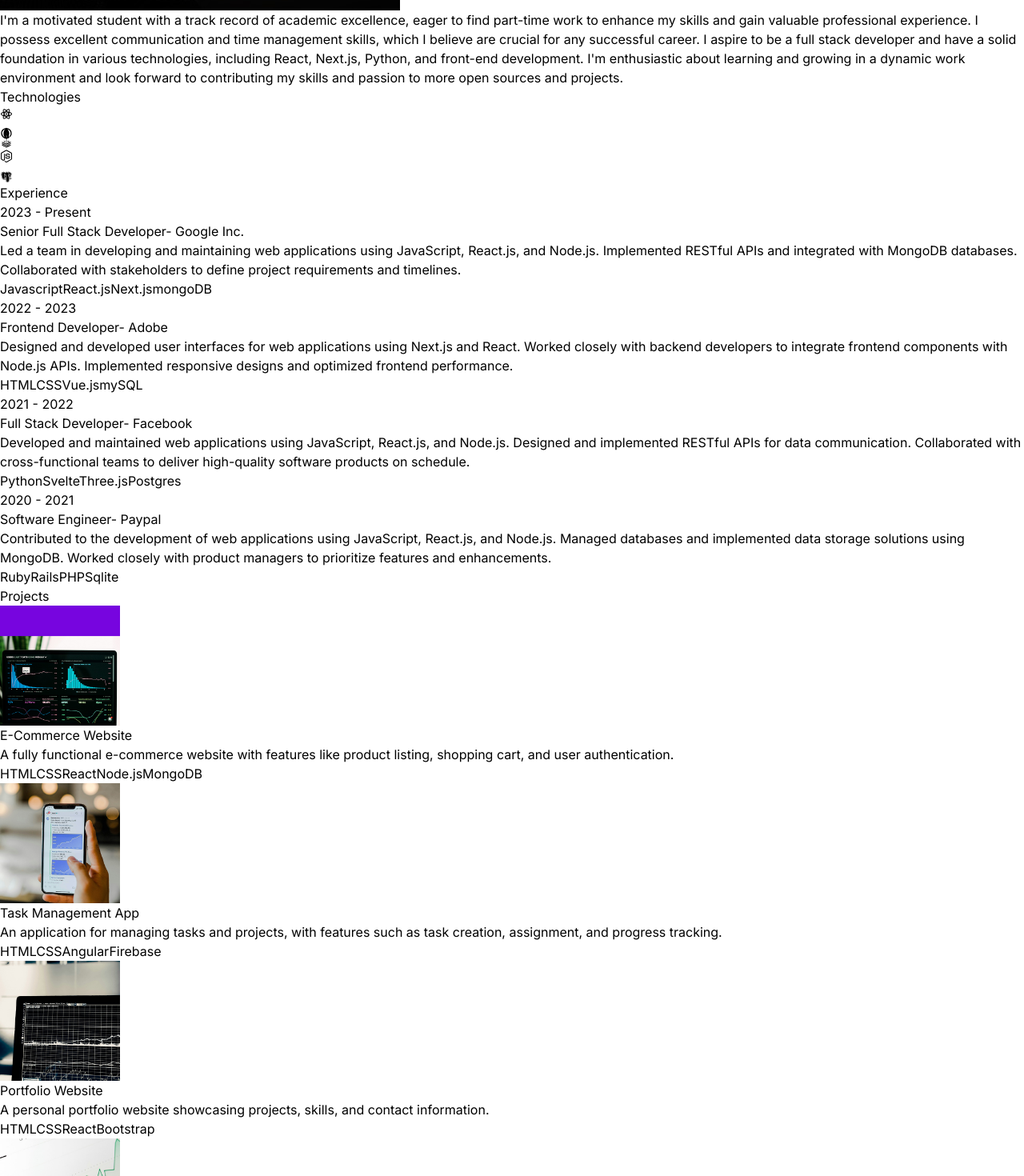
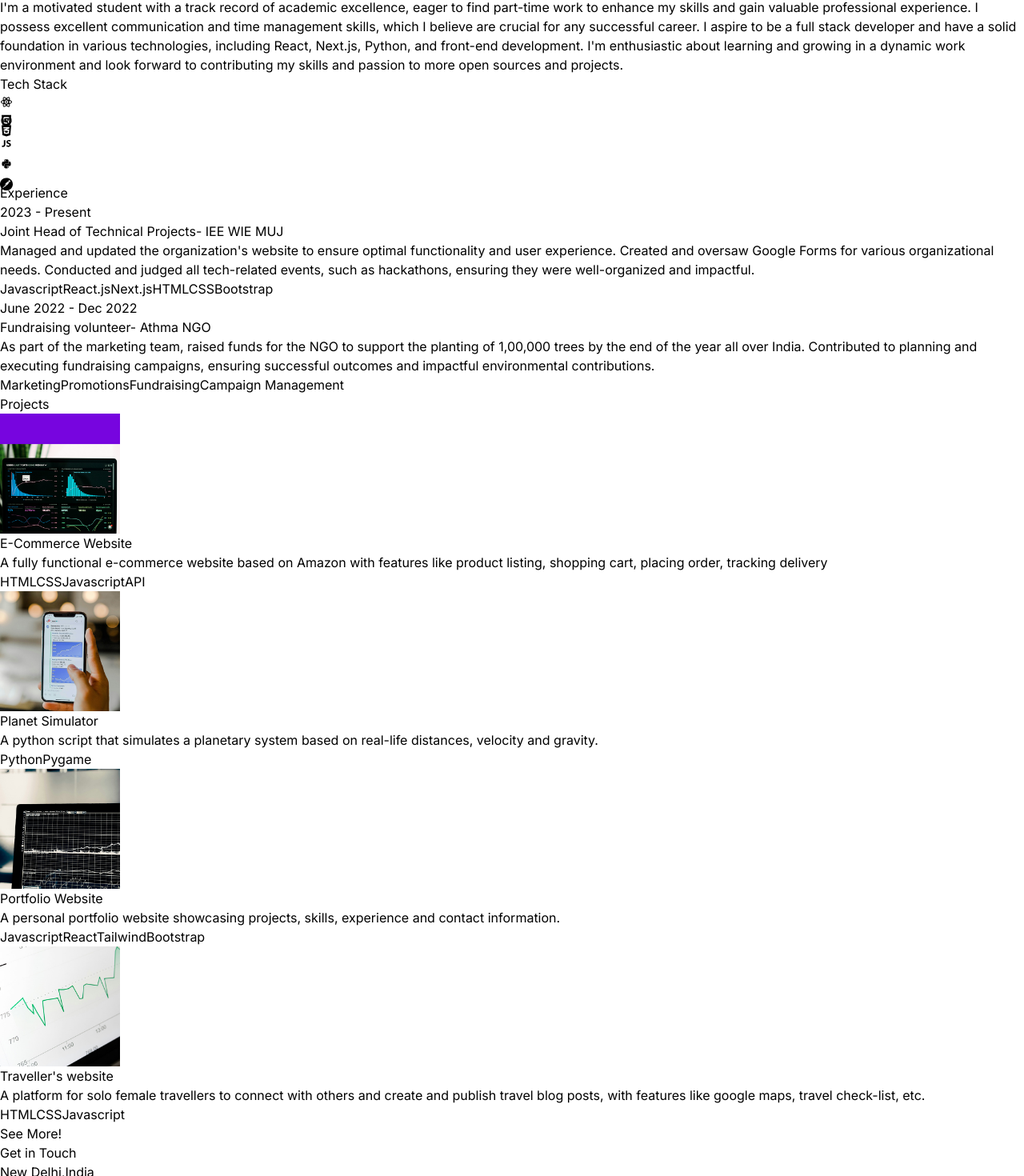
Before and after one commit to manasviwalia2812/Personal-Portfolio, a React (Vite) app: page / in a window 1280 px wide. Shown: the part 1245-2715 px from the top of the page at 80% size. Built offline with nearby package versions, Linux system fonts and the light colour scheme.

Commit message:
completed portfolio

```diff
--- a/package.json
+++ b/package.json
@@ -10,7 +10,7 @@
     "preview": "vite preview"
   },
   "dependencies": {
-    "framer-motion": "^11.3.17",
+    "framer-motion": "^11.3.19",
     "react": "^18.3.1",
     "react-dom": "^18.3.1",
     "react-icons": "^5.2.1"
--- a/src/components/Contact.jsx
+++ b/src/components/Contact.jsx
@@ -14,10 +14,7 @@ const Contact = () => {
           whileInView={{opacity:1,x:0}}
           initial={{opacity:0,x:-100}}
           transition={{duration:1}}
-          className="my-4">{CONTACT.address}</motion.p>
-        <motion.p whileInView={{opacity:1,x:0}}
-          initial={{opacity:0,x:100}}
-          transition={{duration:1}} className="my-4">{CONTACT.phoneNo}</motion.p>
+          className="mt-4 mb-2">{CONTACT.address}</motion.p>
         <a href="#" className="border-b">{CONTACT.email} </a>
       </div>
     </div>
--- a/src/components/Hero.jsx
+++ b/src/components/Hero.jsx
@@ -12,7 +12,7 @@ const container = (delay) =>({
 })
 
 const Hero = () => {
-  return <div className="border-b border-neutral-900 pb-4 lg:mb-35">
+  return <div className="border-b mt-40 border-neutral-900 pb-4 lg:mb-35">
     <div className="flex flex-wrap">
       <div className="w-full lg:w-1/2">
         <div className="flex flex-col items-center lg:items-start">
--- a/src/components/Projects.jsx
+++ b/src/components/Projects.jsx
@@ -18,12 +18,14 @@ const Projects = () => {
               initial={{opacity:0,x:-100}}
               transition={{duration:1}}
               className="w-full lg:w-1/4">
+              <a href={project.link} target="_blank" rel="noopener noreferrer">
                 <img
                   src={project.image}
                   width={150}
                   height={150}
                   alt={project.title}
                   className="mb-6 rounded"/>
+              </a>
             </motion.div>
             <motion.div
               whileInView={{opacity:1,x:0}}
@@ -38,6 +40,17 @@ const Projects = () => {
             </motion.div>
           </div>
         ))}
+        <motion.div
+          whileInView={{opacity:1,y:0}}
+          initial={{opacity:0,y:-100}}
+          transition={{duration:1.5}}
+          className="flex items-center justify-center">
+            <a href="https://github.com/manasviwalia2812?tab=repositories" target="_blank" rel="noopener">
+             <button
+              className="bg-gradient-to-r from-pink-300 via-slate-500 to-purple-500 text-white font-semibold py-2 px-4 rounded-full shadow-lg transform transition-transform hover:scale-110">See More!
+              </button>
+            </a>
+        </motion.div>
       </div>
     </div>
   );
--- a/src/components/Technologies.jsx
+++ b/src/components/Technologies.jsx
@@ -1,9 +1,10 @@
 import {RiReactjsLine} from "react-icons/ri";
 import {TbBrandNextjs} from "react-icons/tb";
-import {SiMongodb} from "react-icons/si";
-import {DiRedis} from "react-icons/di";
-import {FaNodeJs} from "react-icons/fa";
-import {BiLogoPostgresql} from "react-icons/bi";
+import { FaHtml5 } from "react-icons/fa";
+import { FaCss3Alt } from "react-icons/fa";
+import { DiJavascript1 } from "react-icons/di";
+import { DiPython } from "react-icons/di";
+import { SiPostman } from "react-icons/si";
 import {motion} from "framer-motion";
 
 const iconVariants =(duration) =>({
@@ -24,8 +25,8 @@ const Technologies = () => {
       <motion.h2
         whileInView={{opacity:1, y:0}}
         initial={{opacity:0, y:-100}}
-        trasition={{duration: 1.5}}
-        className="my-20 text-center text-4xl">Technologies</motion.h2>
+        transition={{duration: 1.5}}
+        className="my-20 text-center text-4xl">Tech Stack</motion.h2>
       <motion.div
         whileInView={{opacity:1, x:0}}
         initial={{opacity:0, x:-100}}
@@ -48,25 +49,31 @@ const Technologies = () => {
           variants={iconVariants(5)}
           initial="initial"
           animate="animate" className="rounded-2xl border-4 border-neutral-800 p-4">
-          <SiMongodb className="text-7xl text-green-500"/>
+          <FaHtml5 className="text-7xl text-green-500"/>
         </motion.div>
         <motion.div
           variants={iconVariants(2)}
           initial="initial"
           animate="animate" className="rounded-2xl border-4 border-neutral-800 p-4">
-          <DiRedis className="text-7xl text-red-700"/>
+          <FaCss3Alt className="text-7xl text-red-700"/>
         </motion.div>
         <motion.div
           variants={iconVariants(6)}
           initial="initial"
           animate="animate" className="rounded-2xl border-4 border-neutral-800 p-4">
-          <FaNodeJs className="text-7xl text-green-500"/>
+          <DiJavascript1 className="text-7xl text-green-500"/>
         </motion.div>
         <motion.div
           variants={iconVariants(4)}
           initial="initial"
           animate="animate" className="rounded-2xl border-4 border-neutral-800 p-4">
-          <BiLogoPostgresql className="text-7xl text-sky-700"/>
+          <DiPython className="text-7xl text-sky-700"/>
+        </motion.div>
+        <motion.div
+          variants={iconVariants(1.5)}
+          initial="initial"
+          animate="animate" className="rounded-2xl border-4 border-neutral-800 p-4">
+          <SiPostman className="text-7xl text-sky-700"/>
         </motion.div>
       </motion.div>
     </div>
--- a/src/components/navbar.jsx
+++ b/src/components/navbar.jsx
@@ -1,23 +1,24 @@
-import logo from "../assets/kevinRushLogo.png"
 import { FaLinkedin } from "react-icons/fa";
 import { FaGithub } from "react-icons/fa";
-import { FaSquareXTwitter } from "react-icons/fa6";
 import { FaInstagram } from "react-icons/fa";
+
+const scrollToTop = () => {
+  window.scrollTo({ top: 0, behavior: 'smooth' });
+};
+
+
 const Navbar = () => {
   return (
-    <nav className="mb-20 flex items-center justify-between py-6">
+    <nav className="mb-40 flex items-center justify-between fixed top-0 left-0 w-full">
       <div className="flex flex-shrink-0 items-center">
-        <p>MW</p>
+        <p><button onClick={scrollToTop} className="bg-gradient-to-r from-purple-500 to-indigo-600 text-white font-bold italic py-2 px-4 rounded-full text-1xl shadow-lg transform transition-transform hover:scale-110 ml-4">MW</button></p>
       </div>
       <div className="m-8 flex items-center justify-center gap-4 text-2xl">
-      <a href="https://www.linkedin.com" target="_blank" rel="noopener noreferrer">
+      <a href="https://www.linkedin.com/in/manasvi-walia-9516442a8/" target="_blank" rel="noopener noreferrer">
           <FaLinkedin />
         </a>
-        <a href="https://github.com" target="_blank" rel="noopener noreferrer">
+        <a href="https://github.com/manasviwalia2812" target="_blank" rel="noopener noreferrer">
           <FaGithub />
-        </a>
-        <a href="https://twitter.com" target="_blank" rel="noopener noreferrer">
-          <FaSquareXTwitter />
         </a>
         <a href="https://instagram.com" target="_blank" rel="noopener noreferrer">
           <FaInstagram />
--- a/src/constants/index.js
+++ b/src/constants/index.js
@@ -10,67 +10,57 @@ export const ABOUT_TEXT = `I'm a motivated student with a track record of academ
 export const EXPERIENCES = [
   {
     year: "2023 - Present",
-    role: "Senior Full Stack Developer",
-    company: "Google Inc.",
-    description: `Led a team in developing and maintaining web applications using JavaScript, React.js, and Node.js. Implemented RESTful APIs and integrated with MongoDB databases. Collaborated with stakeholders to define project requirements and timelines.`,
-    technologies: ["Javascript", "React.js", "Next.js", "mongoDB"],
+    role: "Joint Head of Technical Projects",
+    company: "IEE WIE MUJ",
+    description: `Managed and updated the organization's website to ensure optimal functionality and user experience. Created and oversaw Google Forms for various organizational needs. Conducted and judged all tech-related events, such as hackathons, ensuring they were well-organized and impactful.`,
+    technologies: ["Javascript", "React.js", "Next.js", "HTML","CSS","Bootstrap"],
   },
+
   {
-    year: "2022 - 2023",
-    role: "Frontend Developer",
-    company: "Adobe",
-    description: `Designed and developed user interfaces for web applications using Next.js and React. Worked closely with backend developers to integrate frontend components with Node.js APIs. Implemented responsive designs and optimized frontend performance.`,
-    technologies: ["HTML", "CSS", "Vue.js", "mySQL"],
-  },
-  {
-    year: "2021 - 2022",
-    role: "Full Stack Developer",
-    company: "Facebook",
-    description: `Developed and maintained web applications using JavaScript, React.js, and Node.js. Designed and implemented RESTful APIs for data communication. Collaborated with cross-functional teams to deliver high-quality software products on schedule.`,
-    technologies: ["Python", "Svelte", "Three.js", "Postgres"],
-  },
-  {
-    year: "2020 - 2021",
-    role: "Software Engineer",
-    company: "Paypal",
-    description: `Contributed to the development of web applications using JavaScript, React.js, and Node.js. Managed databases and implemented data storage solutions using MongoDB. Worked closely with product managers to prioritize features and enhancements.`,
-    technologies: ["Ruby", "Rails", "PHP", "Sqlite"],
+    year: "June 2022 - Dec 2022",
+    role: "Fundraising volunteer",
+    company: "Athma NGO",
+    description: `As part of the marketing team, raised funds for the NGO to support the planting of 1,00,000 trees by the end of the year all over India. Contributed to planning and executing fundraising campaigns, ensuring successful outcomes and impactful environmental contributions.`,
+    technologies: ["Marketing", "Promotions", "Fundraising", "Campaign Management"],
   },
 ];
 
 export const PROJECTS = [
   {
     title: "E-Commerce Website",
+    link: "https://github.com/manasviwalia2812/Amazon-E-commerce-website.git",
     image: project1,
     description:
-      "A fully functional e-commerce website with features like product listing, shopping cart, and user authentication.",
-    technologies: ["HTML", "CSS", "React", "Node.js", "MongoDB"],
+      "A fully functional e-commerce website based on Amazon with features like product listing, shopping cart, placing order, tracking delivery",
+    technologies: ["HTML", "CSS", "Javascript", "API"],
   },
   {
-    title: "Task Management App",
+    title: "Planet Simulator",
+    link: "https://github.com/manasviwalia2812/Planet-Simulator.git",
     image: project2,
     description:
-      "An application for managing tasks and projects, with features such as task creation, assignment, and progress tracking.",
-    technologies: ["HTML", "CSS", "Angular", "Firebase"],
+      "A python script that simulates a planetary system based on real-life distances, velocity and gravity.",
+    technologies: ["Python", "Pygame"],
   },
   {
     title: "Portfolio Website",
+    link: "https://github.com/manasviwalia2812/Personal-Portfolio.git",
     image: project3,
     description:
-      "A personal portfolio website showcasing projects, skills, and contact information.",
-    technologies: ["HTML", "CSS", "React", "Bootstrap"],
+      "A personal portfolio website showcasing projects, skills, experience and contact information.",
+    technologies: ["Javascript", "React","Tailwind", "Bootstrap"],
   },
   {
-    title: "Blogging Platform",
+    title: "Traveller's website",
+    link:"https://github.com/manasviwalia2812/femmevoyage.git",
     image: project4,
     description:
-      "A platform for creating and publishing blog posts, with features like rich text editing, commenting, and user profiles.",
-    technologies: ["HTML", "CSS", "Vue.js", "Express", "mySQL"],
+      "A platform for solo female travellers to connect with others and create and publish travel blog posts, with features like google maps, travel check-list, etc.",
+    technologies: ["HTML", "CSS", "Javascript"],
   },
 ];
 
 export const CONTACT = {
-  address: "767 Fifth Avenue, New York, NY 10153 ",
-  phoneNo: "+12 4555 666 00 ",
-  email: "me@example.com",
+  address: "New Delhi,India",
+  email: "manasviwalia@gmail.com",
 };
```
Also changed, not shown: 1 other file (tests, documents, lock files or other folders). Lines whose indentation alone changed are shown as unchanged.
